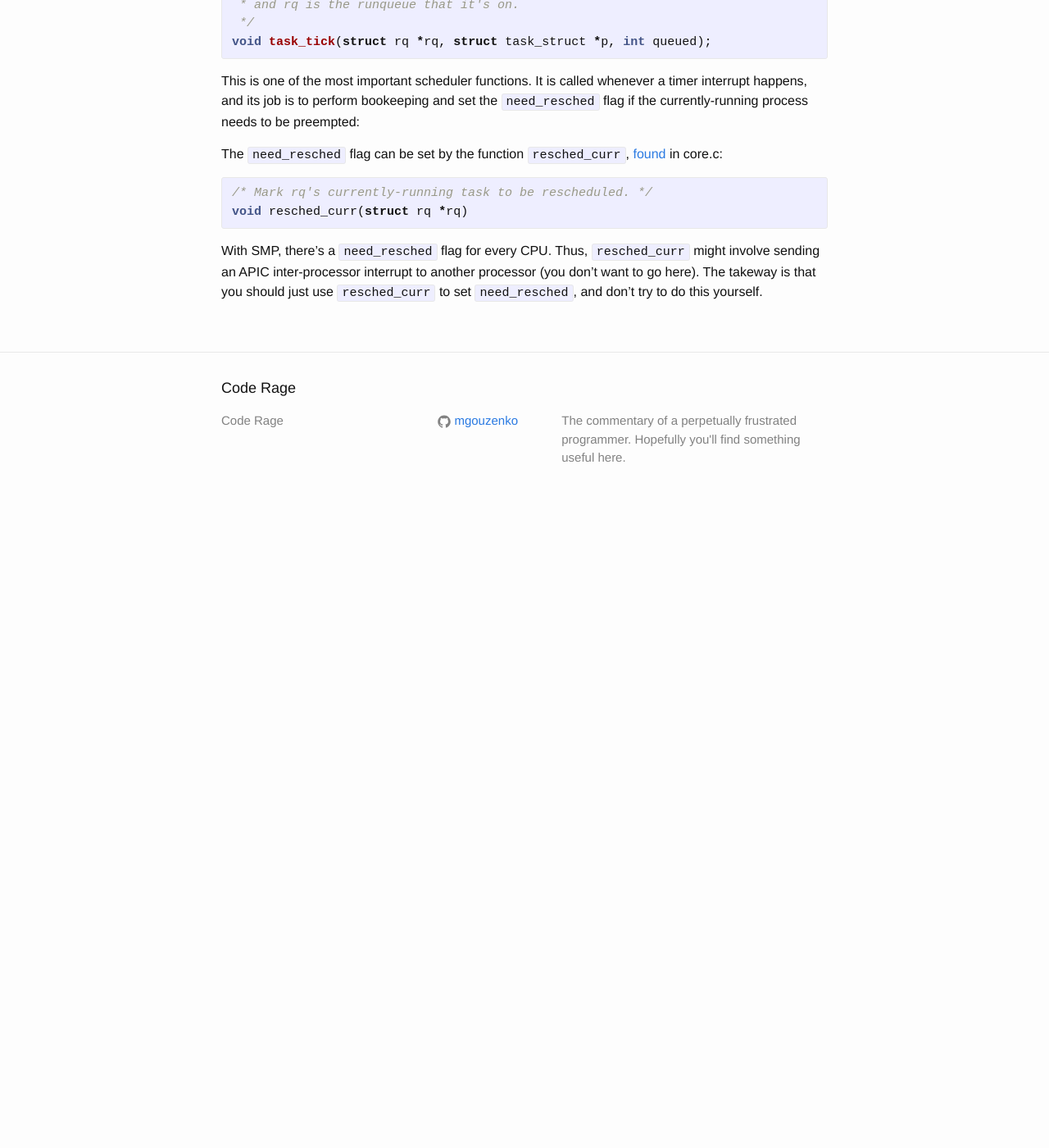
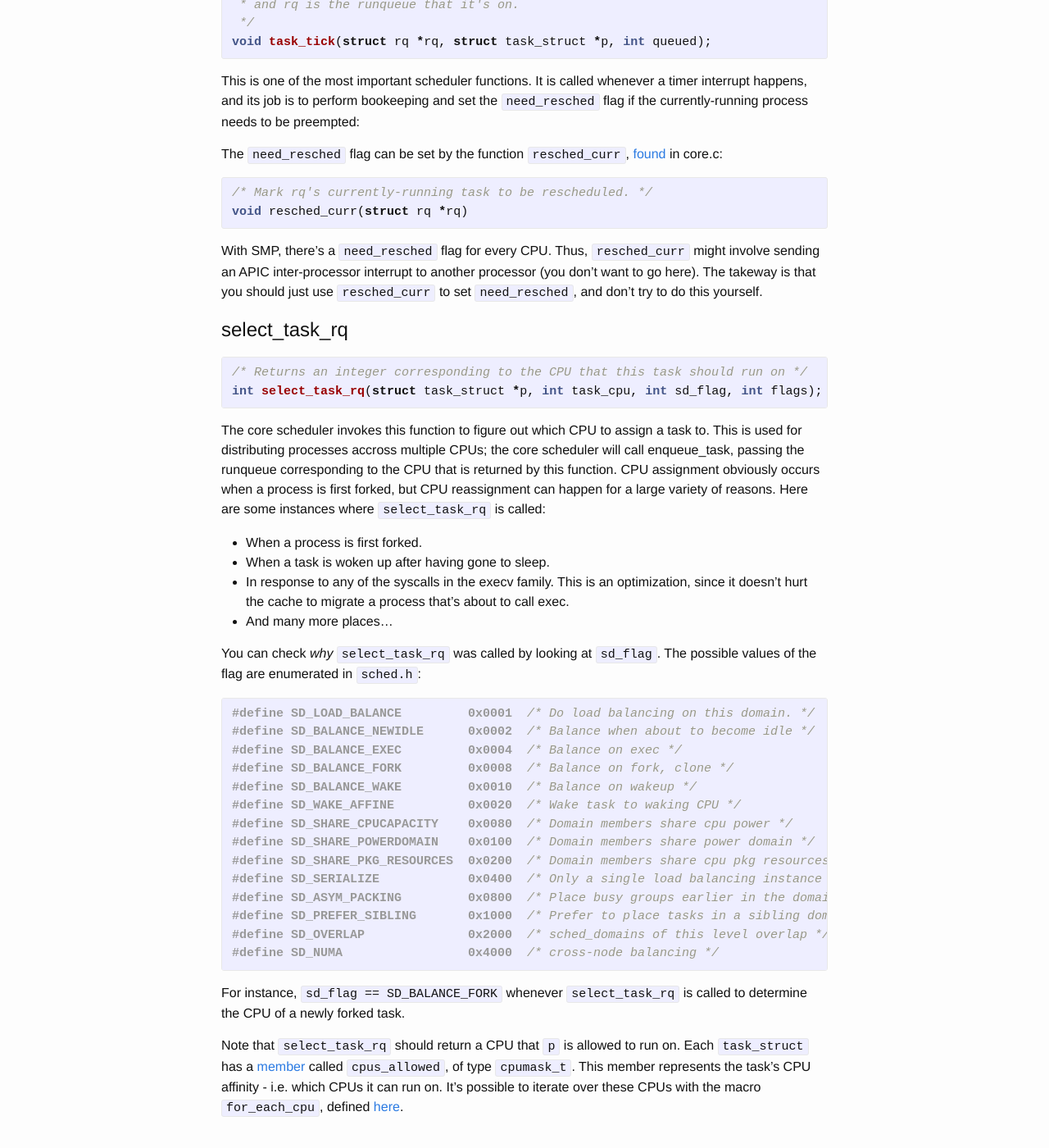
Before and after one commit to mgouzenko/mgouzenko.github.io, a Jekyll site: the page built from _posts/2016-11-04-the-linux-process-scheduler.markdown, in a window 1280 px wide and 1400 px high, scrolled down 8060 px. Shown: the whole window at 82% size. Built offline with Jekyll 4.4.1, drawn with Linux system fonts in a browser that asks for light colours; before the commit the page ends 8690 px from its top, so only the background shows below that.

Commit message:
wrote about select_task_rq

```diff
--- a/_posts/2016-11-04-the-linux-process-scheduler.markdown
+++ b/_posts/2016-11-04-the-linux-process-scheduler.markdown
@@ -403,3 +403,55 @@ With SMP, there's a `need_resched` flag for every CPU. Thus, `resched_curr`
 might involve sending an APIC inter-processor interrupt to another processor
 (you don't want to go here). The takeway is that you should just use
 `resched_curr` to set `need_resched`, and don't try to do this yourself.
+
+
+# select_task_rq
+
+{% highlight c %}
+/* Returns an integer corresponding to the CPU that this task should run on */
+int select_task_rq(struct task_struct *p, int task_cpu, int sd_flag, int flags);
+{% endhighlight%}
+
+The core scheduler invokes this function to figure out which CPU to assign a task
+to. This is used for distributing processes accross multiple CPUs; the core
+scheduler will call enqueue_task, passing the runqueue corresponding to the CPU
+that is returned by this function. CPU assignment obviously occurs when a
+process is first forked, but CPU reassignment can happen for a large variety of reasons.
+Here are some instances where `select_task_rq` is called:
+
+  * When a process is first forked.
+  * When a task is woken up after having gone to sleep.
+  * In response to any of the syscalls in the execv family. This is an
+  optimization, since it doesn't hurt the cache to migrate a process that's
+  about to call exec.
+  * And many more places...
+
+You can check *why* `select_task_rq` was called by looking at `sd_flag`. The possible
+values of the flag are enumerated in `sched.h`:
+
+{% highlight c %}
+#define SD_LOAD_BALANCE         0x0001  /* Do load balancing on this domain. */
+#define SD_BALANCE_NEWIDLE      0x0002  /* Balance when about to become idle */
+#define SD_BALANCE_EXEC         0x0004  /* Balance on exec */
+#define SD_BALANCE_FORK         0x0008  /* Balance on fork, clone */
+#define SD_BALANCE_WAKE         0x0010  /* Balance on wakeup */
+#define SD_WAKE_AFFINE          0x0020  /* Wake task to waking CPU */
+#define SD_SHARE_CPUCAPACITY    0x0080  /* Domain members share cpu power */
+#define SD_SHARE_POWERDOMAIN    0x0100  /* Domain members share power domain */
+#define SD_SHARE_PKG_RESOURCES  0x0200  /* Domain members share cpu pkg resources */
+#define SD_SERIALIZE            0x0400  /* Only a single load balancing instance */
+#define SD_ASYM_PACKING         0x0800  /* Place busy groups earlier in the domain */
+#define SD_PREFER_SIBLING       0x1000  /* Prefer to place tasks in a sibling domain */
+#define SD_OVERLAP              0x2000  /* sched_domains of this level overlap */
+#define SD_NUMA                 0x4000  /* cross-node balancing */
+{% endhighlight %}
+
+For instance, `sd_flag == SD_BALANCE_FORK` whenever `select_task_rq` is called to
+determine the CPU of a newly forked task.
+
+Note that `select_task_rq` should return a CPU that `p` is allowed to run on.
+Each `task_struct` has a
+[member](http://lxr.free-electrons.com/source/include/linux/sched.h#L1499)
+called `cpus_allowed`, of type `cpumask_t`. This member represents the task's
+CPU affinity - i.e. which CPUs it can run on. It's possible to iterate over these
+CPUs with the macro `for_each_cpu`, defined [here](http://lxr.free-electrons.com/source/include/linux/cpumask.h#L216).
```
